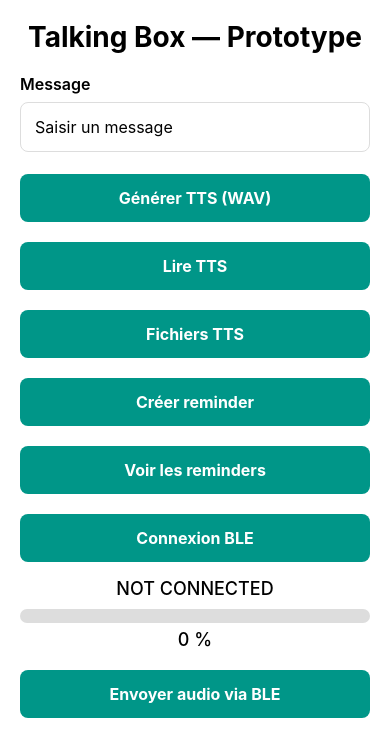
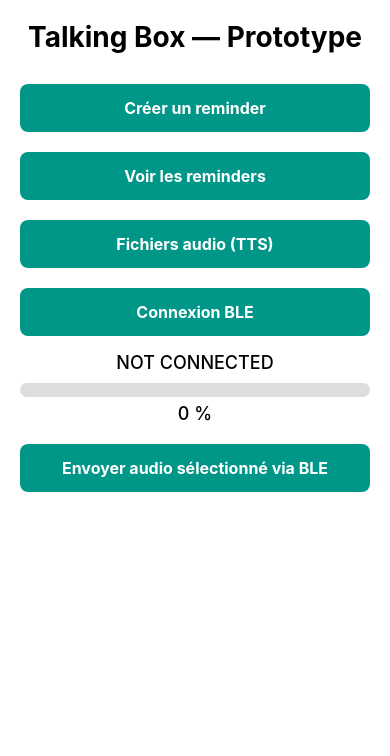
Before and after one commit to LeoLeman555/TalkingBox, a React Native app: screen / in a window 390 px wide. Shown: the top 756 px of the page. Built offline with nearby package versions, Linux system fonts and the light colour scheme; what react-native-ble-plx, react-native-fs would draw is missing.

Commit message:
refactor(ui): remove tts generation from main screen

```diff
--- a/src/screens/MainScreen.tsx
+++ b/src/screens/MainScreen.tsx
@@ -1,23 +1,19 @@
 import React, { useState } from 'react';
 import {
-  TextInput,
   Text,
   StyleSheet,
   useColorScheme,
   View,
   Alert,
 } from 'react-native';
-import RNFS from 'react-native-fs';
 
 import { PrimaryButton } from '../components/PrimaryButton';
 import { ProgressBar } from '../components/ProgressBar';
 import { DeviceInfo } from '../components/DeviceInfo';
 import { useBlePermissions } from '../hooks/useBlePermissions';
 import { BleService, BleDeviceInfo } from '../services/BleService';
-import { TtsService } from '../services/TtsService';
 import { sendFileViaBle } from '../services/ble/sendFileViaBle';
 import { getColors } from '../theme/colors';
-import { generateReminderAudio } from '../services/generateReminderAudio';
 
 const ble = new BleService();
 
@@ -31,7 +27,6 @@ type Props = {
 
 export function MainScreen({
   selectedTtsPath,
-  onSelectTts,
   onOpenFiles,
   onCreateReminder,
   onViewReminders,
@@ -41,54 +36,9 @@ export function MainScreen({
   const scheme = useColorScheme();
   const colors = getColors(scheme);
 
-  const [text, setText] = useState('');
   const [state, setState] = useState('NOT CONNECTED');
   const [progress, setProgress] = useState(0);
   const [deviceInfo, setDeviceInfo] = useState<BleDeviceInfo | null>(null);
-
-  const handleGenerateTTS = async () => {
-    if (!text.trim()) {
-      Alert.alert('Invalid message', 'Message vide');
-      return;
-    }
-
-    try {
-      const { audioHash, audioFile } =
-        await generateReminderAudio(text);
-
-      const fullPath = `${RNFS.DocumentDirectoryPath}/tts/${audioFile}`;
-
-      console.log('[TTS][APP][OK]', audioHash, audioFile);
-
-      onSelectTts(fullPath);
-
-      Alert.alert(
-        'Audio généré',
-        `hash: ${audioHash.substring(0, 8)}…`,
-      );
-    } catch (e) {
-      console.error('[TTS][APP][ERROR]', e);
-      Alert.alert('Erreur TTS', 'Échec génération audio');
-    }
-  };
-
-
-  const playTts = async (): Promise<void> => {
-    if (!selectedTtsPath) {
-      Alert.alert(
-        'No audio selected',
-        'Please generate or select a TTS file before playing.',
-      );
-      return;
-    }
-
-    try {
-      console.log('[TTS][APP][PLAY][path=' + selectedTtsPath + ']');
-      await TtsService.play(selectedTtsPath);
-    } catch (e) {
-      console.error('[TTS][APP][PLAY_ERROR]', e);
-    }
-  };
 
   const handleRealBle = async () => {
     setProgress(0);
@@ -122,13 +72,13 @@ export function MainScreen({
   };
 
   const handleSendBleFile = async () => {
-        if (!selectedTtsPath) {
+    if (!selectedTtsPath) {
       Alert.alert('No file', 'No TTS file selected.');
       return;
     }
 
     try {
-            await sendFileViaBle({
+      await sendFileViaBle({
         ble: ble,
         filePath: selectedTtsPath,
         setProgress,
@@ -137,7 +87,7 @@ export function MainScreen({
     } catch (e) {
       console.error('[BLE FILE][ERROR]', e);
       setState('ERROR');
-        }
+    }
   };
 
   return (
@@ -146,41 +96,8 @@ export function MainScreen({
         Talking Box — Prototype
       </Text>
 
-      <Text style={[styles.label, { color: colors.text }]}>Message</Text>
-
-      <TextInput
-        value={text}
-        onChangeText={setText}
-        placeholder="Saisir un message"
-        style={[
-          styles.input,
-          { borderColor: colors.inputBorder, color: colors.text },
-        ]}
-      />
-
       <PrimaryButton
-        title="Générer TTS (WAV)"
-        onPress={handleGenerateTTS}
-        color={colors.accent}
-        textColor={colors.buttonText}
-      />
-
-      <PrimaryButton
-        title="Lire TTS"
-        onPress={playTts}
-        color={colors.accent}
-        textColor={colors.buttonText}
-      />
-
-      <PrimaryButton
-        title="Fichiers TTS"
-        onPress={onOpenFiles}
-        color={colors.accent}
-        textColor={colors.buttonText}
-      />
-
-      <PrimaryButton
-        title="Créer reminder"
+        title="Créer un reminder"
         onPress={onCreateReminder}
         color={colors.accent}
         textColor={colors.buttonText}
@@ -189,6 +106,13 @@ export function MainScreen({
       <PrimaryButton
         title="Voir les reminders"
         onPress={onViewReminders}
+        color={colors.accent}
+        textColor={colors.buttonText}
+      />
+
+      <PrimaryButton
+        title="Fichiers audio (TTS)"
+        onPress={onOpenFiles}
         color={colors.accent}
         textColor={colors.buttonText}
       />
@@ -216,7 +140,7 @@ export function MainScreen({
       </Text>
 
       <PrimaryButton
-        title="Envoyer audio via BLE"
+        title="Envoyer audio sélectionné via BLE"
         onPress={handleSendBleFile}
         color={colors.accent}
         textColor={colors.buttonText}
@@ -233,18 +157,6 @@ const styles = StyleSheet.create({
     marginBottom: 20,
     textAlign: 'center',
   },
-  input: {
-    borderWidth: 1,
-    padding: 14,
-    borderRadius: 8,
-    fontSize: 16,
-    marginBottom: 12,
-  },
-  label: {
-    fontSize: 16,
-    fontWeight: '600',
-    marginBottom: 8,
-  },
   info: {
     marginTop: 6,
     paddingBottom: 10,
```
